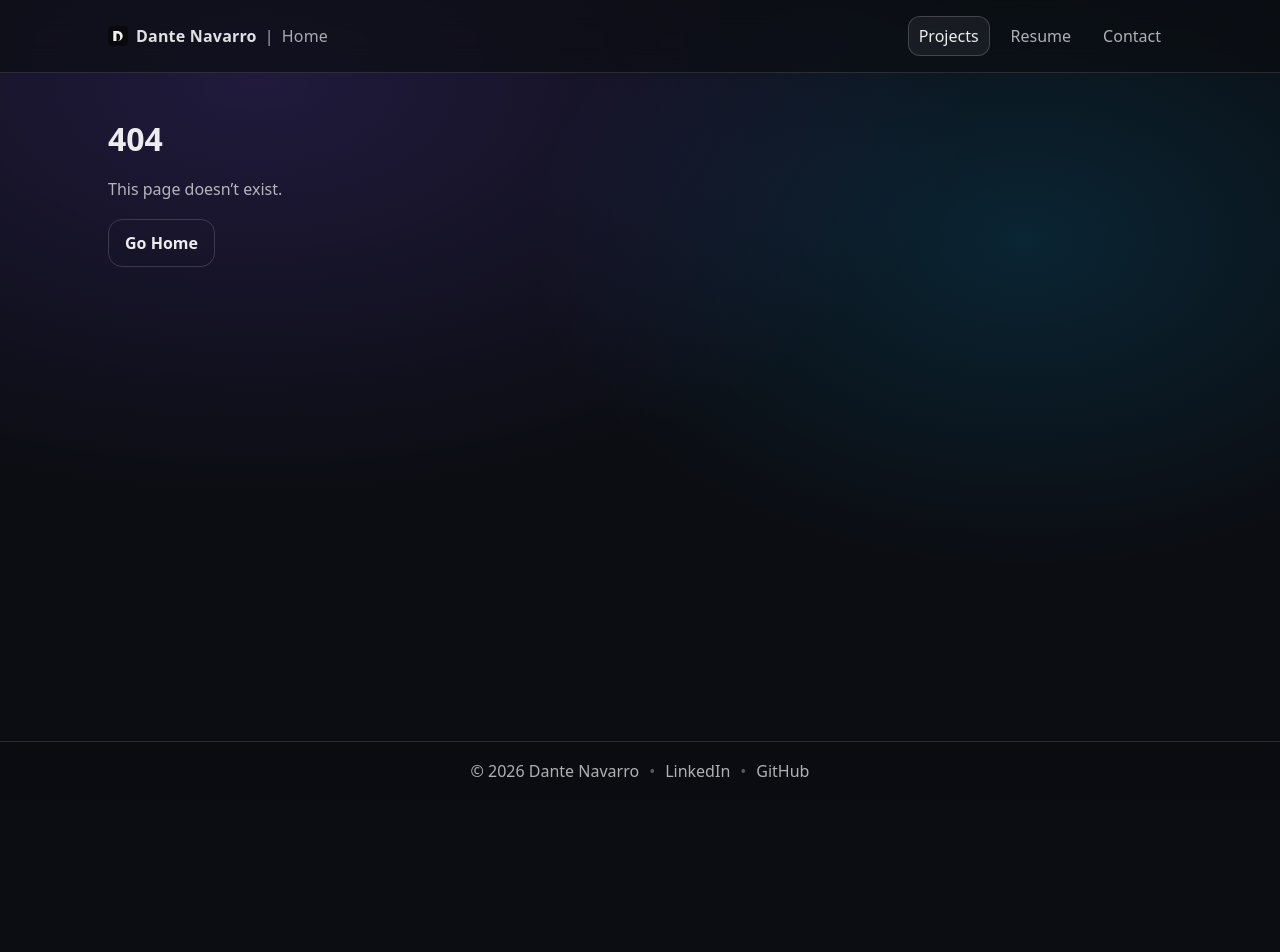
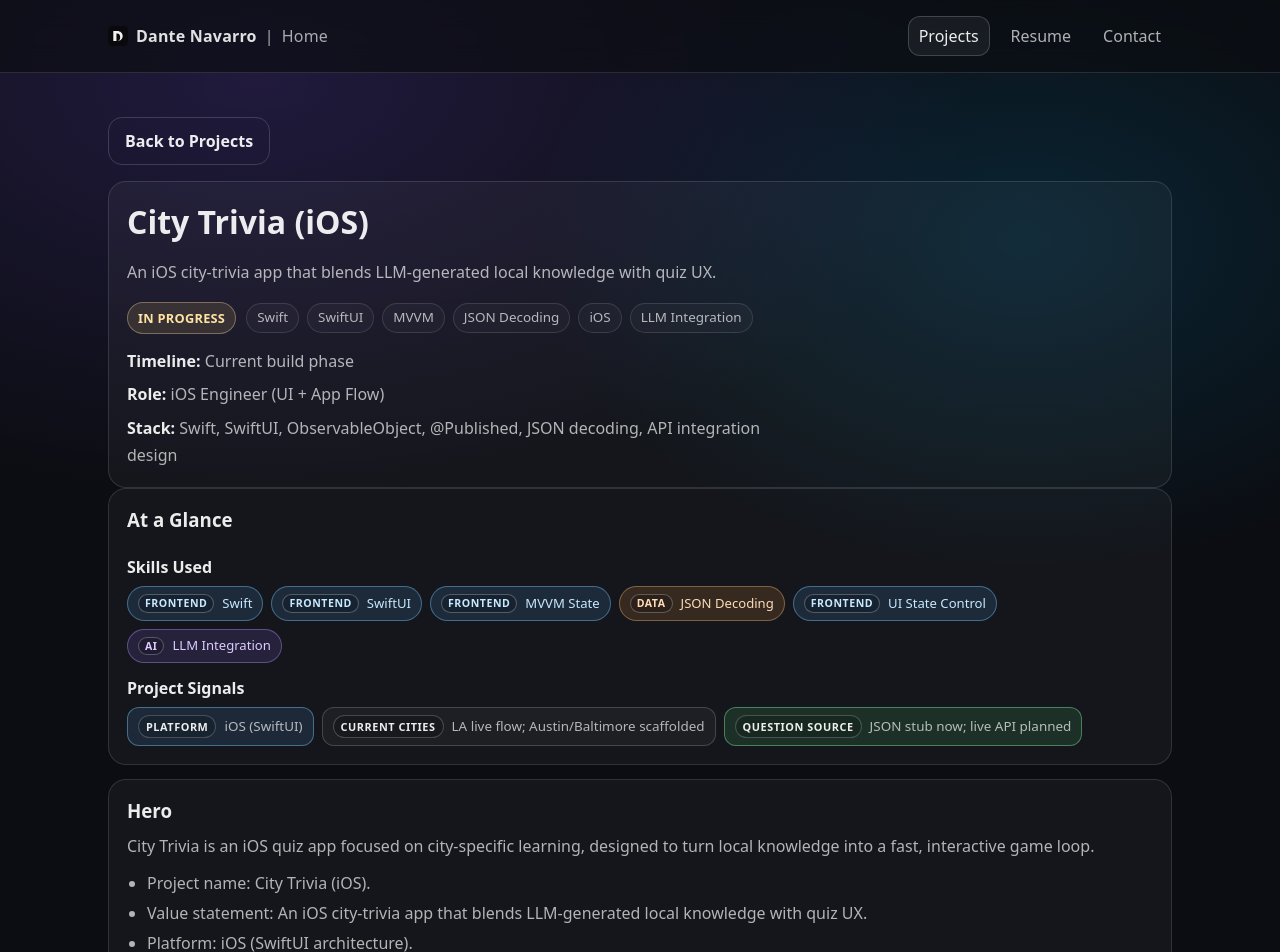
Before and after one commit to dantee-nv/dante-site, a React (Vite) app: page /projects/city-trivia-ios in a window 1280 px wide. Before the commit this address had no page. Shown: the top 952 px of the page. Before the commit the page ends 800 px from the top, so only its background shows below. Built offline with nearby package versions, Linux system fonts and the light colour scheme.

Commit message:
Add City Trivia iOS project card and detail content

```diff
--- a/src/data/projects.js
+++ b/src/data/projects.js
@@ -174,6 +174,135 @@ const baseProjects = [
       { label: "Back to Projects", to: "/projects" },
       { label: "Contact Me", to: "/contact" },
       { label: "View GitHub", to: "https://github.com/dantee-nv", external: true },
+    ],
+  },
+  {
+    slug: "city-trivia-ios",
+    title: "City Trivia (iOS)",
+    summary:
+      "An iOS city-trivia app that blends LLM-generated local knowledge with quiz UX.",
+    status: "in-progress",
+    tags: ["Swift", "SwiftUI", "MVVM", "JSON Decoding", "iOS", "LLM Integration"],
+    atGlance: {
+      skills: [
+        { label: "Swift", lane: "frontend" },
+        { label: "SwiftUI", lane: "frontend" },
+        { label: "MVVM State", lane: "frontend" },
+        { label: "JSON Decoding", lane: "data" },
+        { label: "UI State Control", lane: "frontend" },
+        { label: "LLM Integration", lane: "ai" },
+      ],
+      metrics: [
+        { label: "Platform", value: "iOS (SwiftUI)", tone: "info" },
+        { label: "Current Cities", value: "LA live flow; Austin/Baltimore scaffolded", tone: "neutral" },
+        { label: "Question Source", value: "JSON stub now; live API planned", tone: "success" },
+      ],
+    },
+    template: "case-study",
+    meta: {
+      timeline: "Current build phase",
+      role: "iOS Engineer (UI + App Flow)",
+      stack:
+        "Swift, SwiftUI, ObservableObject, @Published, JSON decoding, API integration design",
+    },
+    sections: [
+      {
+        heading: "Hero",
+        body:
+          "City Trivia is an iOS quiz app focused on city-specific learning, designed to turn local knowledge into a fast, interactive game loop.",
+        bullets: [
+          "Project name: City Trivia (iOS).",
+          "Value statement: An iOS city-trivia app that blends LLM-generated local knowledge with quiz UX.",
+          "Platform: iOS (SwiftUI architecture).",
+        ],
+      },
+      {
+        heading: "Purpose of the Application",
+        body:
+          "The app solves the problem of making city-specific learning engaging by packaging local facts into short trivia rounds.",
+        bullets: [
+          "Users learn city context through quick quiz interaction rather than static reading.",
+          "A city-category model scopes question sets by selected location.",
+          "Question delivery is designed to be dynamic so each city can receive refreshed content over time.",
+        ],
+      },
+      {
+        heading: "How It Works",
+        body:
+          "The user flow follows a clear quiz lifecycle from city choice to completion and replay.",
+        bullets: [
+          "City selection -> choose a location context for the round.",
+          "Question retrieval and formatting -> decode prompt, answer, and decoys into UI-ready options.",
+          "Answer selection -> user picks one option with submit gating to prevent invalid state.",
+          "Scoring and progress -> track score and question index across the session.",
+          "Completion and restart -> show final result and allow replay from the start.",
+          "Current implementation status: Los Angeles flow is implemented; Austin and Baltimore scaffolds are present.",
+        ],
+      },
+      {
+        heading: "Skills Used",
+        body:
+          "The implementation demonstrates iOS app architecture, data modeling, and UI state management with room for live backend integration.",
+        bullets: [
+          "Swift and SwiftUI for native interface and interaction design.",
+          "MVVM-style state management using ObservableObject and @Published.",
+          "JSON decoding and data modeling for question payload ingestion.",
+          "UI state control for option selection, submit gating, and progress tracking.",
+          "API and LLM integration concept with backend communication pipeline (collaborator-owned generation path).",
+        ],
+      },
+      {
+        heading: "Collaboration Breakdown",
+        body:
+          "Development responsibilities are split between iOS app execution and backend question generation services.",
+        bullets: [
+          "My role: iOS UI, quiz flow state management, scoring/progress logic, and overall app structure.",
+          "Collaborator role: backend API communication and LLM-backed question generation for current local quiz data.",
+        ],
+      },
+      {
+        heading: "What Makes It Impressive",
+        body:
+          "The project combines applied AI content generation with a production-minded mobile interaction loop.",
+        bullets: [
+          "Pairs AI-assisted question generation with a polished quiz UX on iOS.",
+          "Shows end-to-end thinking from backend data contract to view model and interactive UI.",
+          "Uses an expandable multi-city architecture with a direct path to productionization.",
+        ],
+      },
+      {
+        heading: "Roadmap / Next Iteration",
+        body:
+          "The next phase moves from scaffolded prototype behavior into production-grade reliability and scale.",
+        bullets: [
+          "Activate Austin and Baltimore quiz pipelines.",
+          "Replace static JSON stubs with live API responses.",
+          "Add real tests across unit and UI layers.",
+          "Add content validation and fallback rules for malformed LLM output.",
+        ],
+      },
+      {
+        heading: "Important Public APIs / Interfaces / Types",
+        body:
+          "The backend-to-app contract and app-side mapping are intentionally explicit to reduce integration ambiguity.",
+        bullets: [
+          "Backend question contract: question: String.",
+          "Backend question contract: decoys: [String].",
+          "Backend question contract: answer: String.",
+          "App-side mapped decode type: JSONQuestion from backend payload.",
+          "View-consumption model: question object with shuffled options via newOptions.",
+        ],
+      },
+    ],
+    highlights: [
+      "Designed and implemented a native iOS trivia loop with structured state transitions.",
+      "Modeled a clean backend question contract that can scale across cities.",
+      "Integrated architecture choices that support LLM-generated content safely over time.",
+      "Built with clear ownership boundaries across iOS and backend collaboration.",
+    ],
+    cta: [
+      { label: "Back to Projects", to: "/projects" },
+      { label: "Contact Me", to: "/contact" },
     ],
   },
   {
```
